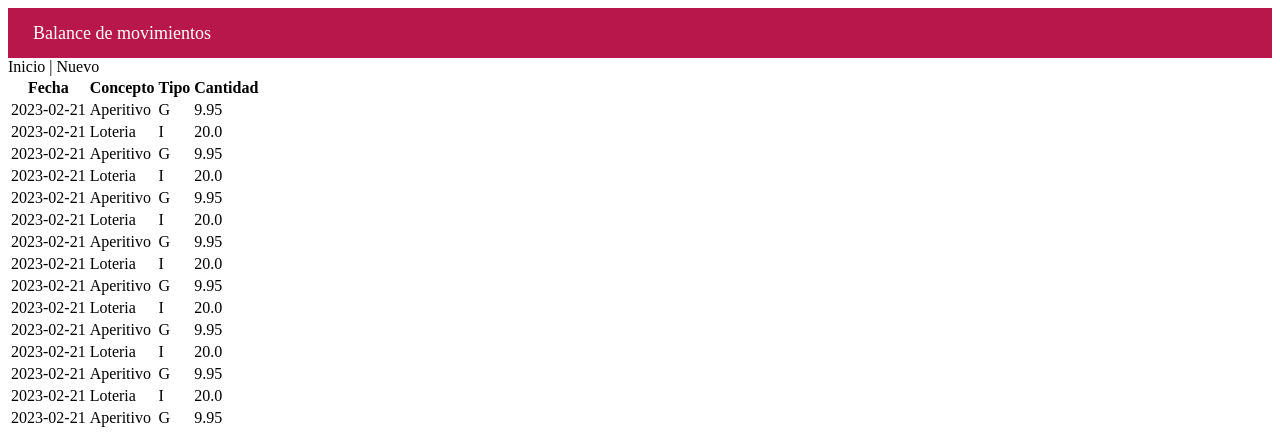
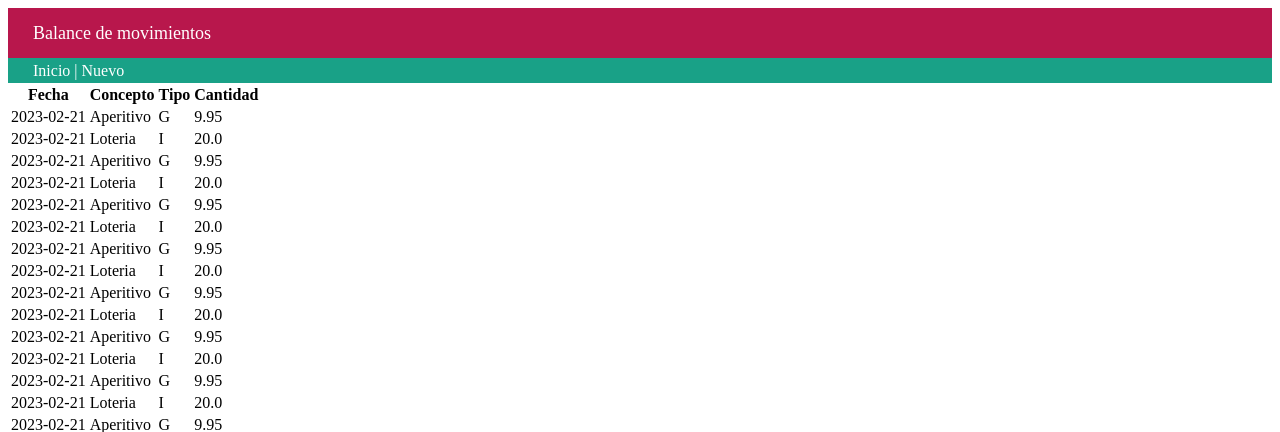
Before and after one commit to juliangordon88/Practicando-Git, a Flask app: page / in a window 1280 px wide. Shown: the top 432 px of the page. Run offline with Flask 2, Linux system fonts and the light colour scheme.

Commit message:
feat: estilos de la barra de navegación

```diff
--- a/balance/static/css/styles.css
+++ b/balance/static/css/styles.css
@@ -6,3 +6,11 @@ header {
   line-height: 50px;
   padding-left: 25px;
 }
+
+nav {
+  background-color: #19a187;
+  color: #FFF;
+  height: 25px;
+  line-height: 25px;
+  padding-left: 25px;
+}
```
